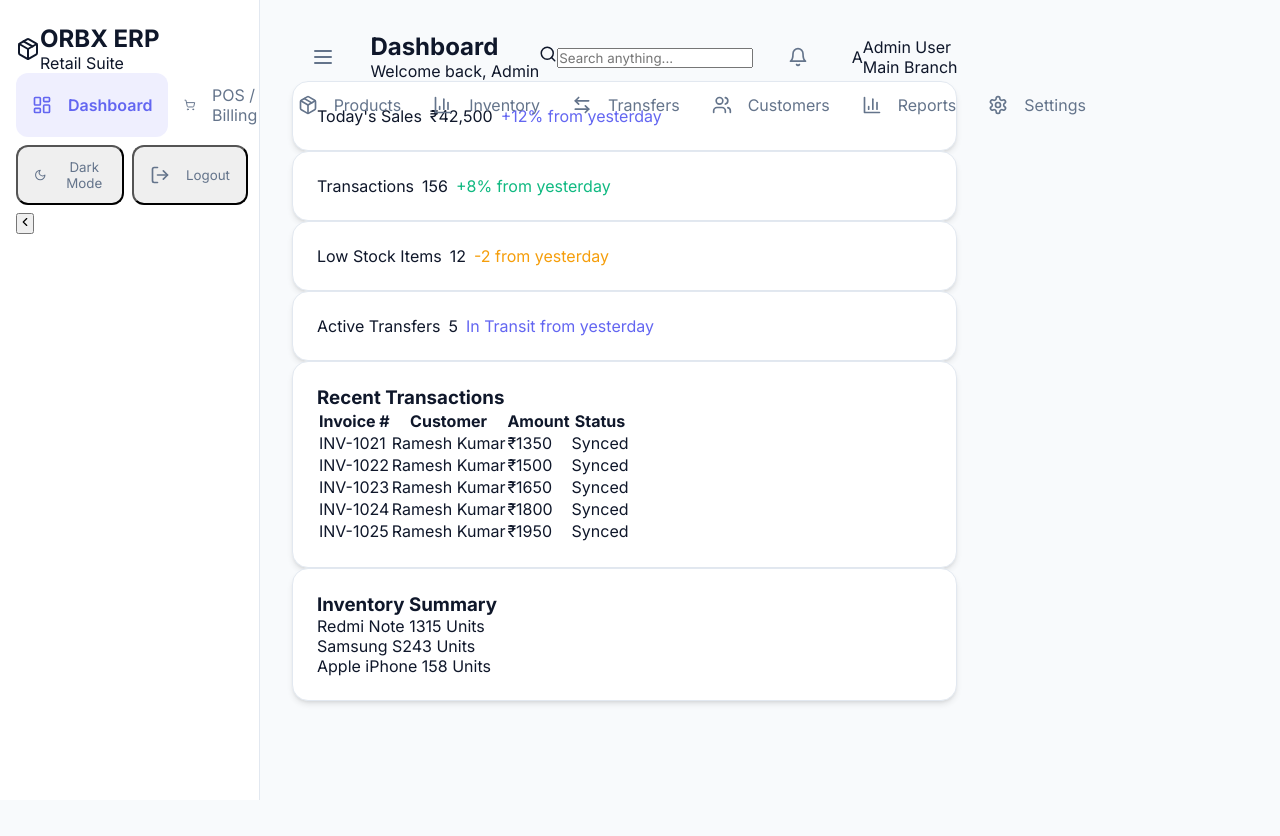
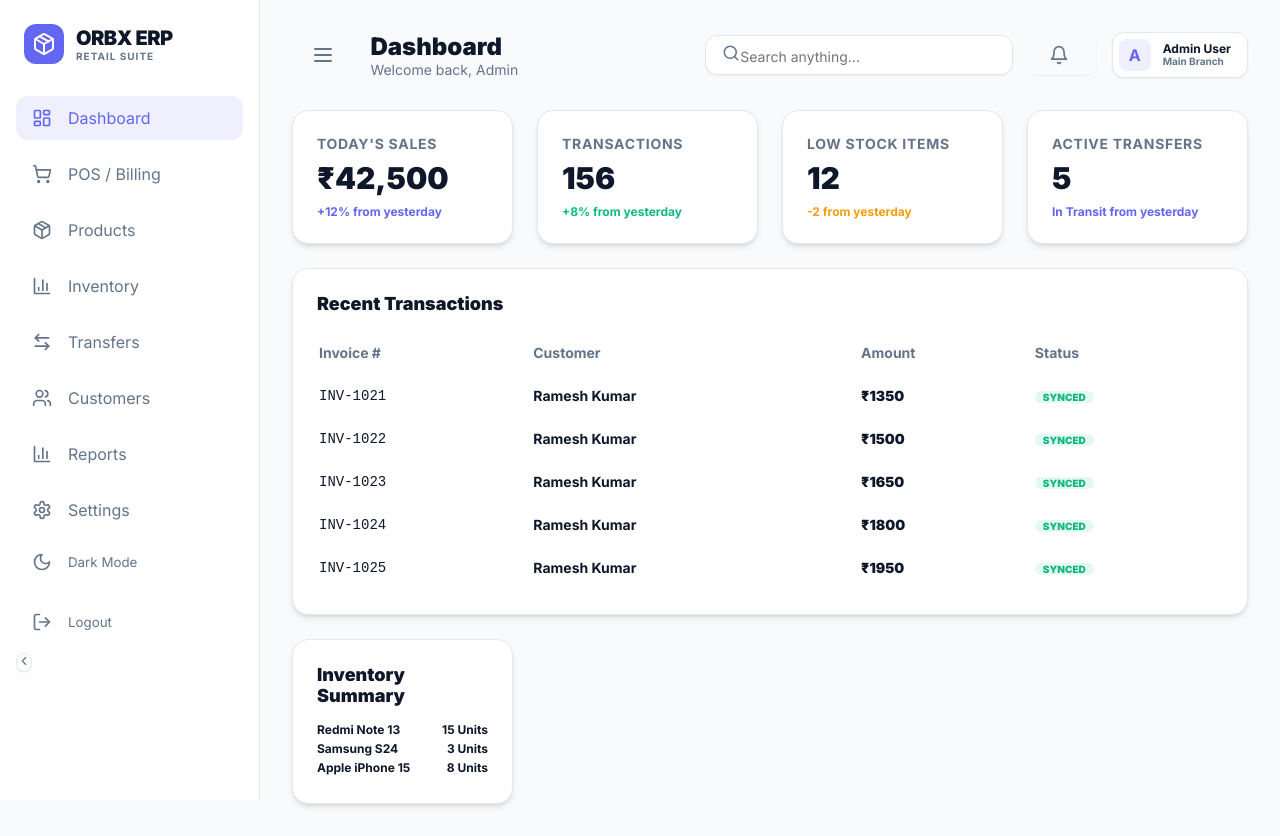
Before and after one commit to rkyuvaa/OrbX-Retail-Suite, a React (Vite) app in the folder frontend/: page / in a window 1280 px wide. Before the commit the page ends 800 px from the top, so only its background shows below. Built offline with nearby package versions, Linux system fonts and the light colour scheme; no server answers.

Commit message:
Fix broken layout by adding missing utility classes to index.css

```diff
--- a/frontend/src/index.css
+++ b/frontend/src/index.css
@@ -12,6 +12,7 @@
   --sidebar-width: 260px;
   --sidebar-collapsed: 80px;
   --transition: all 0.3s cubic-bezier(0.4, 0, 0.2, 1);
+  --shadow-sm: 0 1px 2px 0 rgb(0 0 0 / 0.05);
   --shadow: 0 4px 6px -1px rgb(0 0 0 / 0.1), 0 2px 4px -2px rgb(0 0 0 / 0.1);
   --shadow-lg: 0 10px 15px -3px rgb(0 0 0 / 0.1), 0 4px 6px -4px rgb(0 0 0 / 0.1);
 }
@@ -38,20 +39,117 @@ body {
   transition: background-color 0.3s ease;
 }
 
-/* Layout Utilities */
+/* Layout & Grid Utilities */
 .flex { display: flex; }
+.flex-col { flex-direction: column; }
+.flex-1 { flex: 1 1 0%; }
 .items-center { align-items: center; }
 .justify-between { justify-content: space-between; }
+.justify-center { justify-content: center; }
+.grid { display: grid; }
+.grid-cols-1 { grid-template-columns: repeat(1, minmax(0, 1fr)); }
+
+@media (min-width: 768px) {
+  .md\:grid-cols-2 { grid-template-columns: repeat(2, minmax(0, 1fr)); }
+  .md\:col-span-3 { grid-column: span 3 / span 3; }
+}
+
+@media (min-width: 1024px) {
+  .lg\:grid-cols-4 { grid-template-columns: repeat(4, minmax(0, 1fr)); }
+}
+
+.col-span-full { grid-column: 1 / -1; }
+
+.gap-1 { gap: 0.25rem; }
 .gap-2 { gap: 0.5rem; }
+.gap-3 { gap: 0.75rem; }
 .gap-4 { gap: 1rem; }
+.gap-6 { gap: 1.5rem; }
 
-/* Components */
+/* Spacing */
+.mb-1 { margin-bottom: 0.25rem; }
+.mb-2 { margin-bottom: 0.5rem; }
+.mb-4 { margin-bottom: 1rem; }
+.mb-8 { margin-bottom: 2rem; }
+.mt-auto { margin-top: auto; }
+.p-1\.5 { padding: 0.375rem; }
+.p-2 { padding: 0.5rem; }
+.p-4 { padding: 1rem; }
+.px-2 { padding-left: 0.5rem; padding-right: 0.5rem; }
+.px-4 { padding-left: 1rem; padding-right: 1rem; }
+.py-2 { padding-top: 0.5rem; padding-bottom: 0.5rem; }
+.py-3 { padding-top: 0.75rem; padding-bottom: 0.75rem; }
+.pr-4 { padding-right: 1rem; }
+
+/* Sizing */
+.w-full { width: 100%; }
+.w-8 { width: 2rem; }
+.h-8 { height: 2rem; }
+.w-10 { width: 2.5rem; }
+.h-10 { height: 2.5rem; }
+.w-64 { width: 16rem; }
+.min-h-screen { min-height: 100vh; }
+
+/* Typography */
+.text-xs { font-size: 0.75rem; }
+.text-sm { font-size: 0.875rem; }
+.text-base { font-size: 1rem; }
+.text-lg { font-size: 1.125rem; }
+.text-xl { font-size: 1.25rem; }
+.text-2xl { font-size: 1.5rem; }
+.text-3xl { font-size: 1.875rem; }
+.text-\[10px\] { font-size: 10px; }
+
+.font-bold { font-weight: 700; }
+.font-black { font-weight: 900; }
+.font-mono { font-family: ui-monospace, monospace; }
+
+.uppercase { text-transform: uppercase; }
+.tracking-tight { letter-spacing: -0.025em; }
+.tracking-wider { letter-spacing: 0.05em; }
+.tracking-widest { letter-spacing: 0.1em; }
+.leading-none { line-height: 1; }
+.text-center { text-align: center; }
+.text-left { text-align: left; }
+
+.text-primary { color: var(--primary); }
+.text-muted { color: var(--text-muted); }
+.text-success { color: var(--success); }
+.text-danger { color: var(--danger); }
+.text-white { color: #ffffff; }
+
+/* Backgrounds & Borders */
+.bg-primary { background-color: var(--primary); }
+.bg-primary\/10 { background-color: rgba(99, 102, 241, 0.1); }
+.bg-success\/10 { background-color: rgba(16, 185, 129, 0.1); }
+.bg-danger\/10 { background-color: rgba(239, 68, 68, 0.1); }
+.bg-transparent { background-color: transparent; }
+.bg-white { background-color: #ffffff; }
+
+[data-theme='dark'] .bg-white { background-color: var(--bg-card); }
+
+.border { border: 1px solid var(--border); }
+.border-b { border-bottom: 1px solid var(--border); }
+.border-none { border: none; }
+
+.rounded-lg { border-radius: 0.5rem; }
+.rounded-xl { border-radius: 0.75rem; }
+.rounded-full { border-radius: 9999px; }
+
+.shadow-sm { box-shadow: var(--shadow-sm); }
+.shadow { box-shadow: var(--shadow); }
+
+.overflow-hidden { overflow: hidden; }
+.overflow-x-auto { overflow-x: auto; }
+
+/* Custom Components */
 .card {
   background: var(--bg-card);
   border: 1px solid var(--border);
   border-radius: 1rem;
   padding: 1.5rem;
   box-shadow: var(--shadow);
+  transition: var(--transition);
 }
 
 .btn {
@@ -72,39 +170,11 @@ body {
   color: white;
 }
 
-.btn-primary:hover {
-  background: var(--primary-hover);
-  transform: translateY(-1px);
-}
-
 .btn-ghost {
   background: transparent;
   color: var(--text-muted);
 }
 
-.btn-ghost:hover {
-  background: var(--border);
-  color: var(--text-main);
-}
-
-/* Forms */
-.input {
-  width: 100%;
-  padding: 0.75rem 1rem;
-  border: 1px solid var(--border);
-  border-radius: 0.6rem;
-  background: var(--bg-main);
-  color: var(--text-main);
-  outline: none;
-  transition: var(--transition);
-}
-
-.input:focus {
-  border-color: var(--primary);
-  box-shadow: 0 0 0 3px rgba(99, 102, 241, 0.1);
-}
-
-/* Sidebar Styling */
 .sidebar {
   width: var(--sidebar-width);
   height: 100vh;
@@ -118,9 +188,7 @@ body {
   z-index: 1000;
 }
 
-.sidebar.collapsed {
-  width: var(--sidebar-collapsed);
-}
+.sidebar.collapsed { width: var(--sidebar-collapsed); }
 
 .nav-link {
   display: flex;
@@ -139,11 +207,6 @@ body {
   color: var(--primary);
 }
 
-.nav-link.active {
-  font-weight: 600;
-}
-
-/* Main Content Area */
 .main-content {
   margin-left: var(--sidebar-width);
   padding: 2rem;
@@ -151,29 +214,17 @@ body {
   min-height: 100vh;
 }
 
-.main-content.sidebar-collapsed {
-  margin-left: var(--sidebar-collapsed);
+.main-content.sidebar-collapsed { margin-left: var(--sidebar-collapsed); }
+
+@media (max-width: 768px) {
+  .sidebar { transform: translateX(-100%); }
+  .sidebar.mobile-open { transform: translateX(0); }
+  .main-content { margin-left: 0 !important; padding: 1rem; }
 }
 
-@media (max-width: 768px) {
-  .sidebar {
-    transform: translateX(-100%);
-  }
-  .sidebar.mobile-open {
-    transform: translateX(0);
-  }
-  .main-content {
-    margin-left: 0 !important;
-    padding: 1rem;
-  }
-}
-
-/* Animations */
 @keyframes fadeIn {
   from { opacity: 0; transform: translateY(10px); }
   to { opacity: 1; transform: translateY(0); }
 }
 
-.animate-fade-in {
-  animation: fadeIn 0.4s ease forwards;
-}
+.animate-fade-in { animation: fadeIn 0.4s ease forwards; }
```
